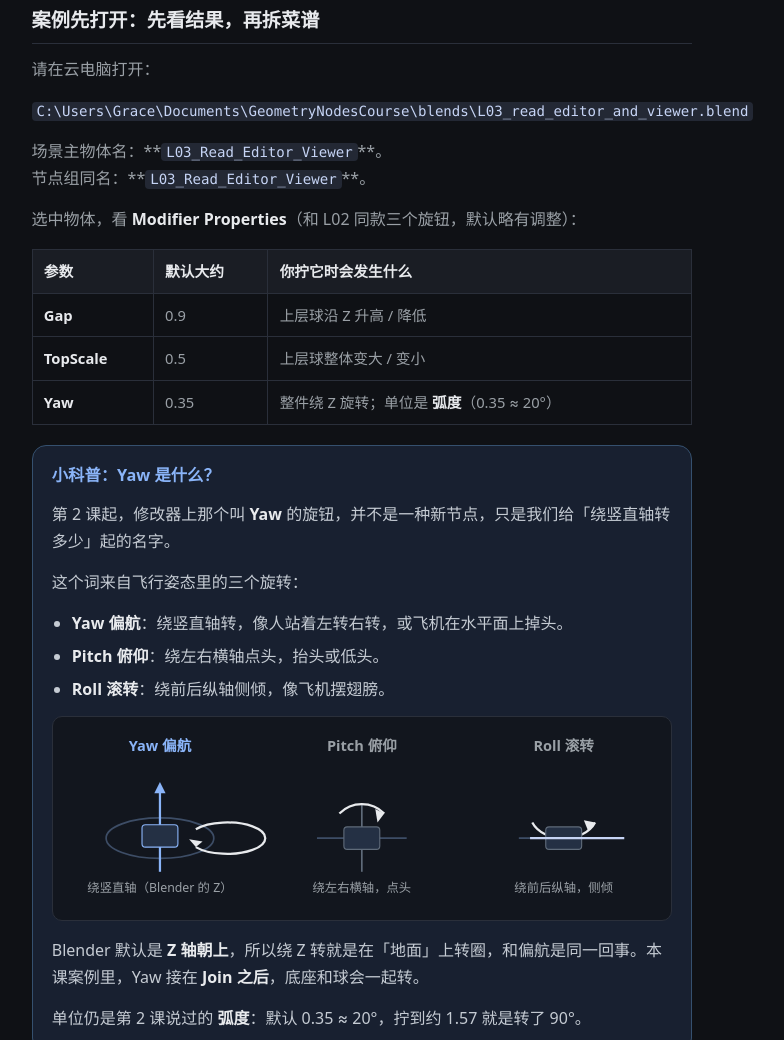
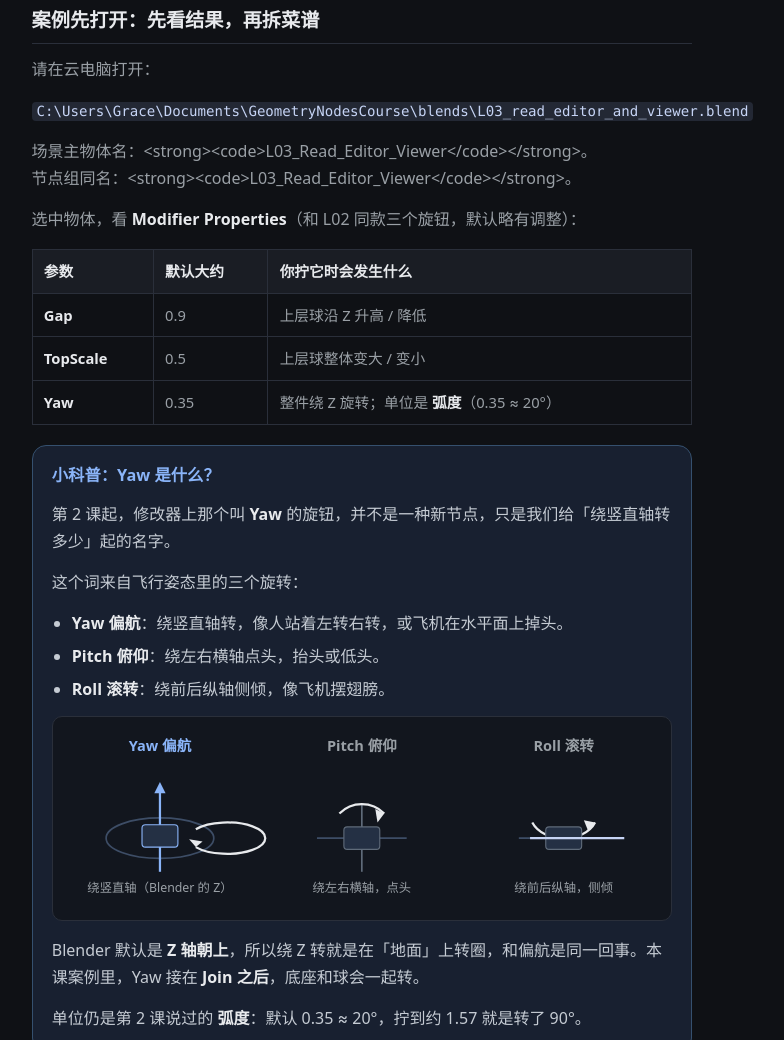
Before and after one commit to ptsly/geometry-nodes-course, a plain HTML site: page lesson3.html in a window 1280 px wide. Shown: the part 1540-2580 px from the top of the page, without its empty margins (278-1062 px from the left). Drawn offline with Linux system fonts and the light colour scheme.

Commit message:
Fix leftover markdown asterisks around bold code names in L03

```diff
--- a/lesson3.html
+++ b/lesson3.html
@@ -154,8 +154,8 @@
 <h2>案例先打开：先看结果，再拆菜谱</h2>
 <p>请在云电脑打开：</p>
 <p><code>C:\Users\Grace\Documents\GeometryNodesCourse\blends\L03_read_editor_and_viewer.blend</code></p>
-<p>场景主物体名：**<code>L03_Read_Editor_Viewer</code>**。<br />
-节点组同名：**<code>L03_Read_Editor_Viewer</code>**。</p>
+<p>场景主物体名：&lt;strong&gt;&lt;code&gt;L03_Read_Editor_Viewer&lt;/code&gt;&lt;/strong&gt;。<br />
+节点组同名：&lt;strong&gt;&lt;code&gt;L03_Read_Editor_Viewer&lt;/code&gt;&lt;/strong&gt;。</p>
 <p>选中物体，看 <strong>Modifier Properties</strong>（和 L02 同款三个旋钮，默认略有调整）：</p>
 <div class="table-wrap"><table>
 <thead>
@@ -237,7 +237,7 @@
 第二张用场景里的辅助物体 <code>L03_Viewer_Mid_Preview</code> 渲染，模拟 <strong>Viewer 插在 Join 前</strong> 时视口会强调的「只剩上层球」阶段（真实 Viewer 是编辑器里的临时预览，渲染器不会直接「拍出 Viewer」；这张是教学对照）。<br />
 你本机主题、角度不同，颜色阴影略有差别完全正常。</p>
 </blockquote>
-<p>文件里还有一个隐藏的辅助物体 **<code>L03_Viewer_Mid_Preview</code>**（默认在视口/渲染中隐藏）。它只输出「上层球 Transform 后」的几何，方便你对照理解；本课操作主战场仍是主物体上的 Viewer 节点。</p>
+<p>文件里还有一个隐藏的辅助物体 &lt;strong&gt;&lt;code&gt;L03_Viewer_Mid_Preview&lt;/code&gt;&lt;/strong&gt;（默认在视口/渲染中隐藏）。它只输出「上层球 Transform 后」的几何，方便你对照理解；本课操作主战场仍是主物体上的 Viewer 节点。</p>
 <hr />
 <h2>概念一：插座颜色对照</h2>
 <p>请先看概念图：</p>
```
